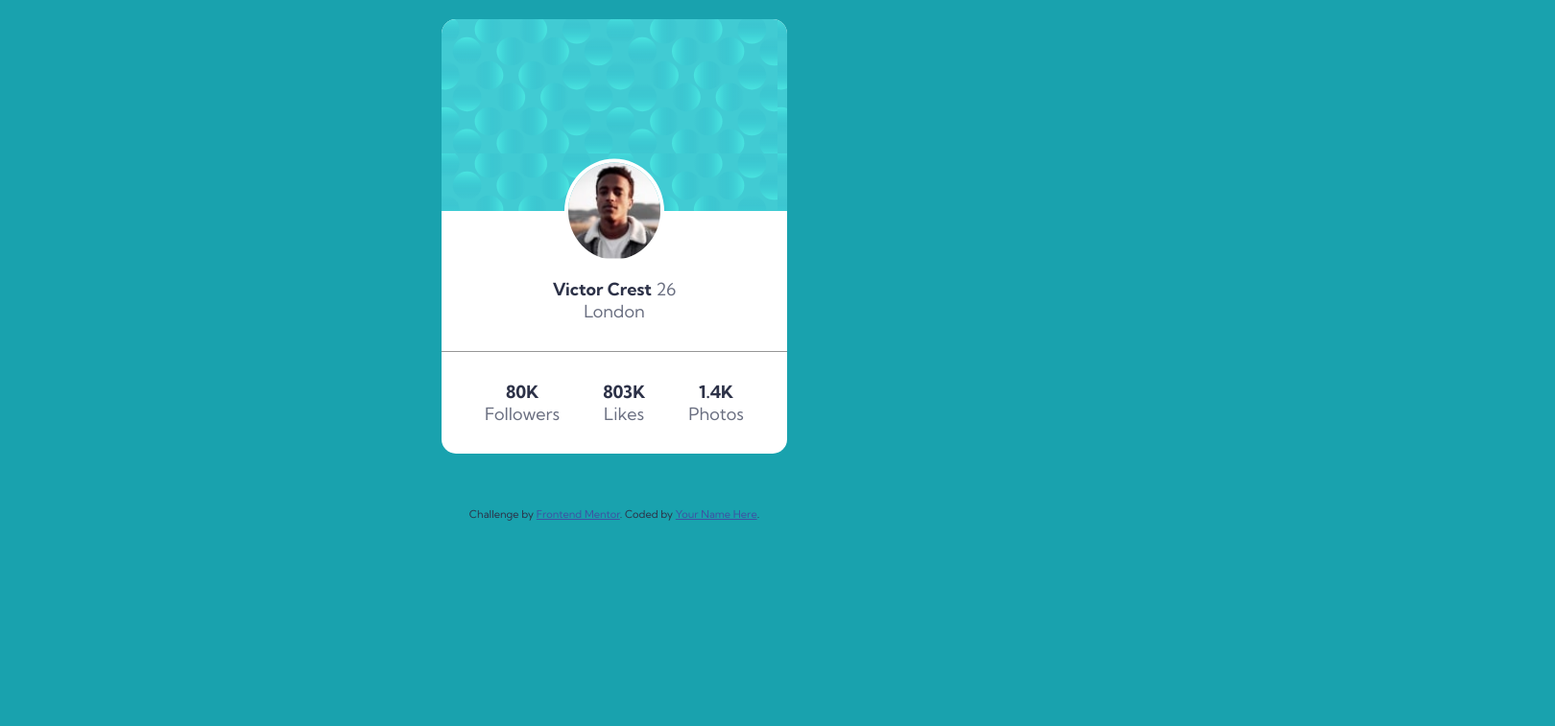
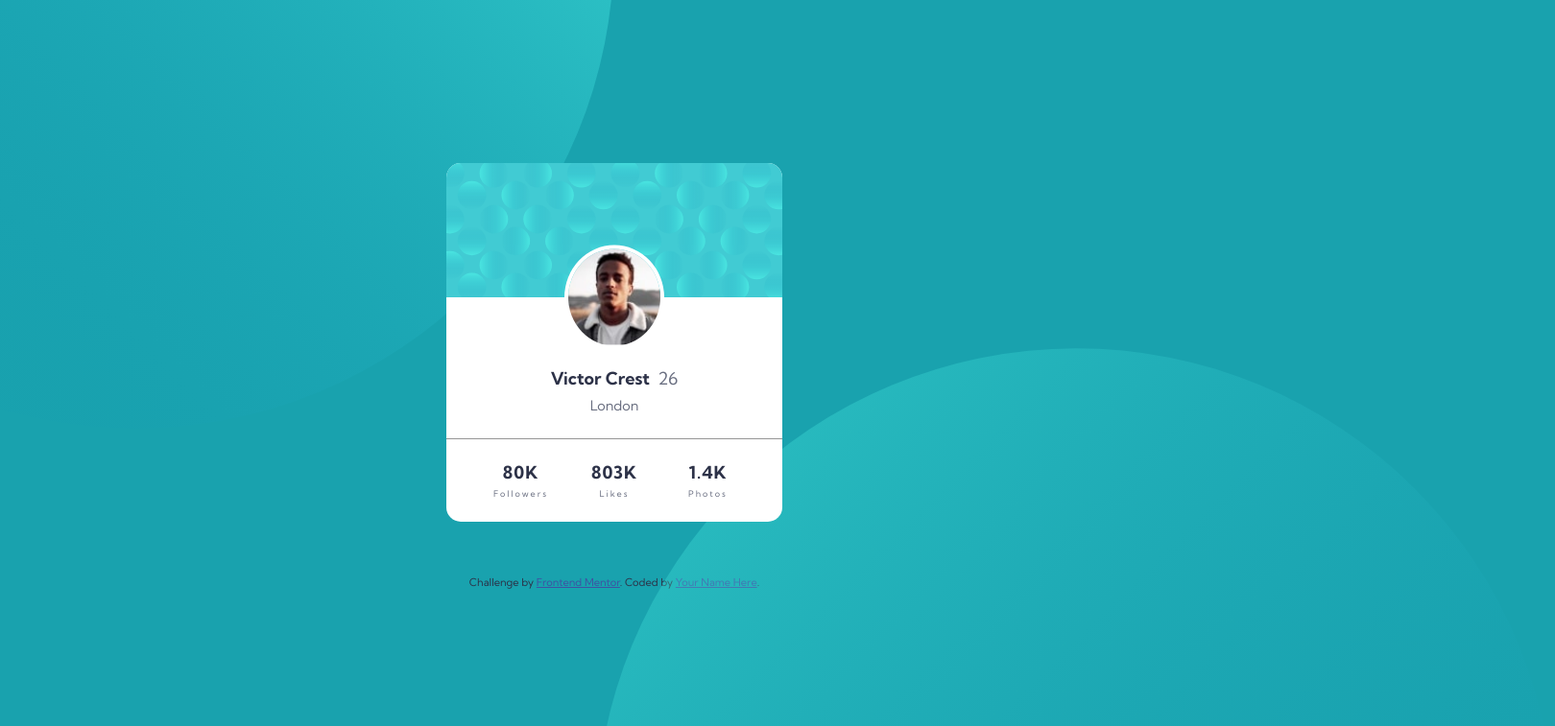
Before and after one commit to HenkLangeveld/fm-profile-card, a plain HTML site: page index.html in a window 1280 px wide. Shown: the top 757 px of the page at 96% size, 1620 px wide, since content can reach past the window. Drawn offline with Linux system fonts and the light colour scheme.

Commit message:
update dimensions as pixel perfect as possible

```diff
--- a/index.html
+++ b/index.html
@@ -34,6 +34,12 @@
   </head>
   <body>
     <main>
+      <div class="top">
+        <img src="./images/bg-pattern-top.svg" alt="" />
+      </div>
+      <div class="bottom">
+        <img src="./images/bg-pattern-bottom.svg" alt="" />
+      </div>
       <div class="wrapper">
         <div class="card">
           <header class="card__header">
@@ -48,7 +54,7 @@
           <div class="card__info">
             <p class="card__name">
               <span class="bold">Victor Crest</span>
-              <span class="age light">26</span>
+              <span class="card__age light">26</span>
             </p>
             <p class="card__city light">London</p>
           </div>
@@ -56,15 +62,15 @@
           <div class="card__stats">
             <div class="column">
               <p class="bold">80K</p>
-              <p class="light">Followers</p>
+              <p class="light small wide">Followers</p>
             </div>
             <div class="column">
               <p class="bold">803K</p>
-              <p class="light">Likes</p>
+              <p class="light small wide">Likes</p>
             </div>
             <div class="column">
               <p class="bold">1.4K</p>
-              <p class="light">Photos</p>
+              <p class="light small wide">Photos</p>
             </div>
           </div>
         </div>
--- a/scss/main.scss
+++ b/scss/main.scss
@@ -19,12 +19,59 @@ html {
 
 body {
   background-color: $cyan;
+  overflow: hidden;
+  position: relative;
+
+  main {
+    overflow: hidden;
+
+    .top,
+    .bottom {
+      position: absolute;
+      overflow: hidden;
+      width: 140vw;
+
+      @media (min-width: 600px) {
+        width: 1000px;
+      }
+    }
+
+    .top {
+      top: 0;
+      left: 50%;
+      transform: translateX(-95%) translateY(-55%);
+
+      @media (min-width: 600px) {
+        transform: translateX(-100%) translateY(-55%);
+      }
+    }
+
+    .bottom {
+      top: 100%;
+      left: 50%;
+      transform: translateX(-20px) translateY(-40%);
+
+      @media (min-width: 600px) {
+        transform: translateX(-20px) translateY(-25%);
+      }
+    }
+  }
+}
+
+img {
+  width: 100%;
 }
 
 .wrapper {
-  padding: 20px;
+  position: relative;
+  z-index: 10;
+  padding: 145px 25px 20px;
   margin-inline: auto;
   max-width: 400px;
+
+  @media (min-width: 100px) {
+    padding-top: 170px;
+  }
 }
 
 .bold {
@@ -33,6 +80,14 @@ body {
 
 .light {
   color: $gray-blue;
+}
+
+.small {
+  font-size: 0.5rem;
+}
+
+.wide {
+  letter-spacing: 2px;
 }
 
 .card {
@@ -45,7 +100,7 @@ body {
   &__header {
     background-image: url("../images/bg-pattern-card.svg");
     position: relative;
-    min-height: 200px;
+    min-height: 140px;
   }
 
   &__image {
@@ -63,15 +118,31 @@ body {
   }
 
   &__info {
-    padding-top: 70px;
-    padding-bottom: 30px;
+    padding-top: 73px;
+    padding-bottom: 25px;
     border-bottom: 1px solid $gray;
+  }
+
+  &__age {
+    margin-left: 4px;
+  }
+
+  &__city {
+    margin-top: 8px;
+    font-size: 0.8rem;
   }
 
   &__stats {
     display: flex;
     justify-content: space-evenly;
-    padding-top: 30px;
-    padding-bottom: 30px;
+    padding: 23px 10px 24px;
+    letter-spacing: 1px;
+
+    .column {
+      flex: 0 0 60px;
+      display: flex;
+      flex-direction: column;
+      gap: 5px;
+    }
   }
 }
```
Also changed, not shown: dist/main.min.css, 1 other file.
